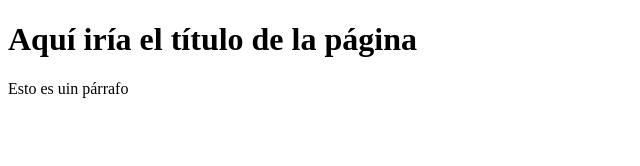
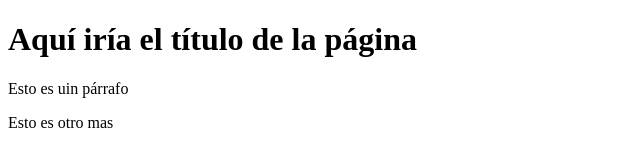
Before and after one commit to TrebelloDixital/Test2, a plain HTML site: page index.html in a window 1280 px wide. Shown: the whole page, without its empty margins (0-640 px from the left). Drawn offline with Linux system fonts and the light colour scheme.

Commit message:
Update index.html

```diff
--- a/index.html
+++ b/index.html
@@ -9,5 +9,6 @@
 <body>
     <h1>Aquí iría el título de la página</h1>
     <p>Esto es uin párrafo<p>
+    <p>Esto es otro mas<p>
 </body>
 </html>
```
